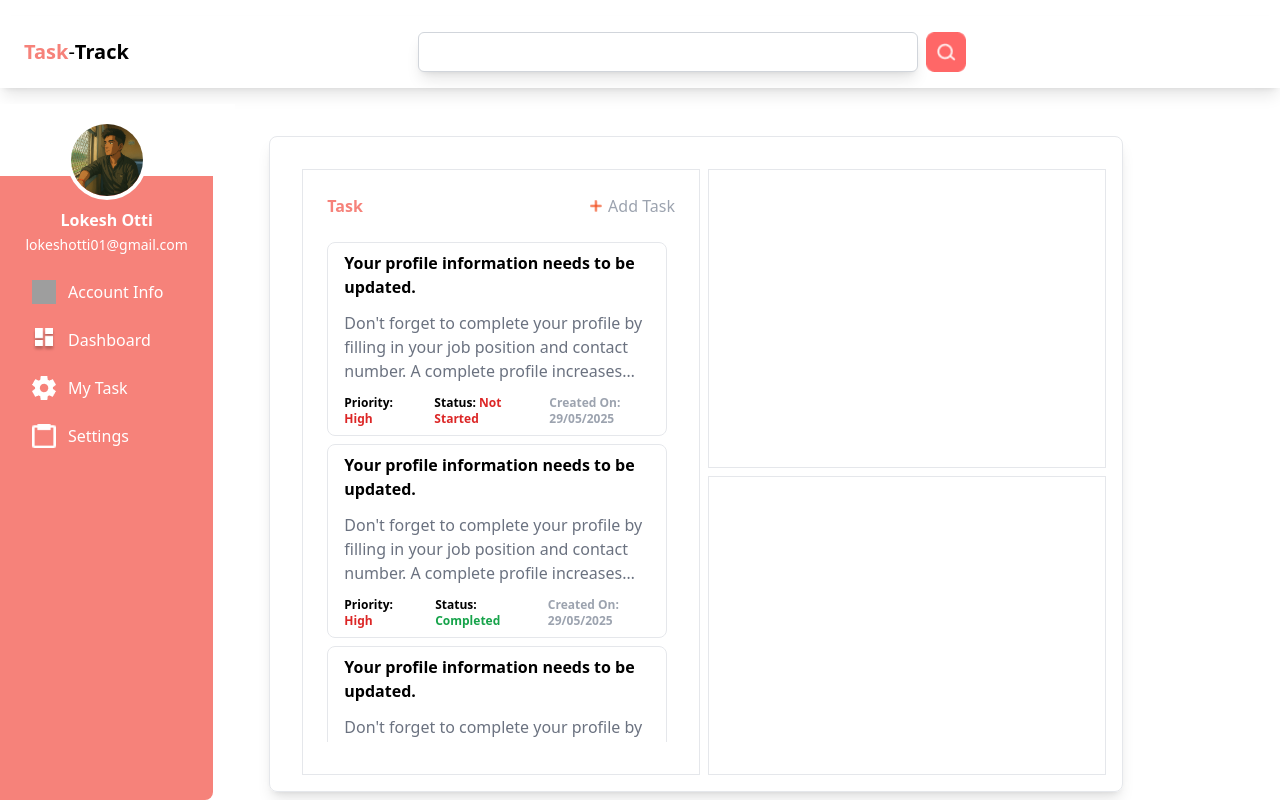
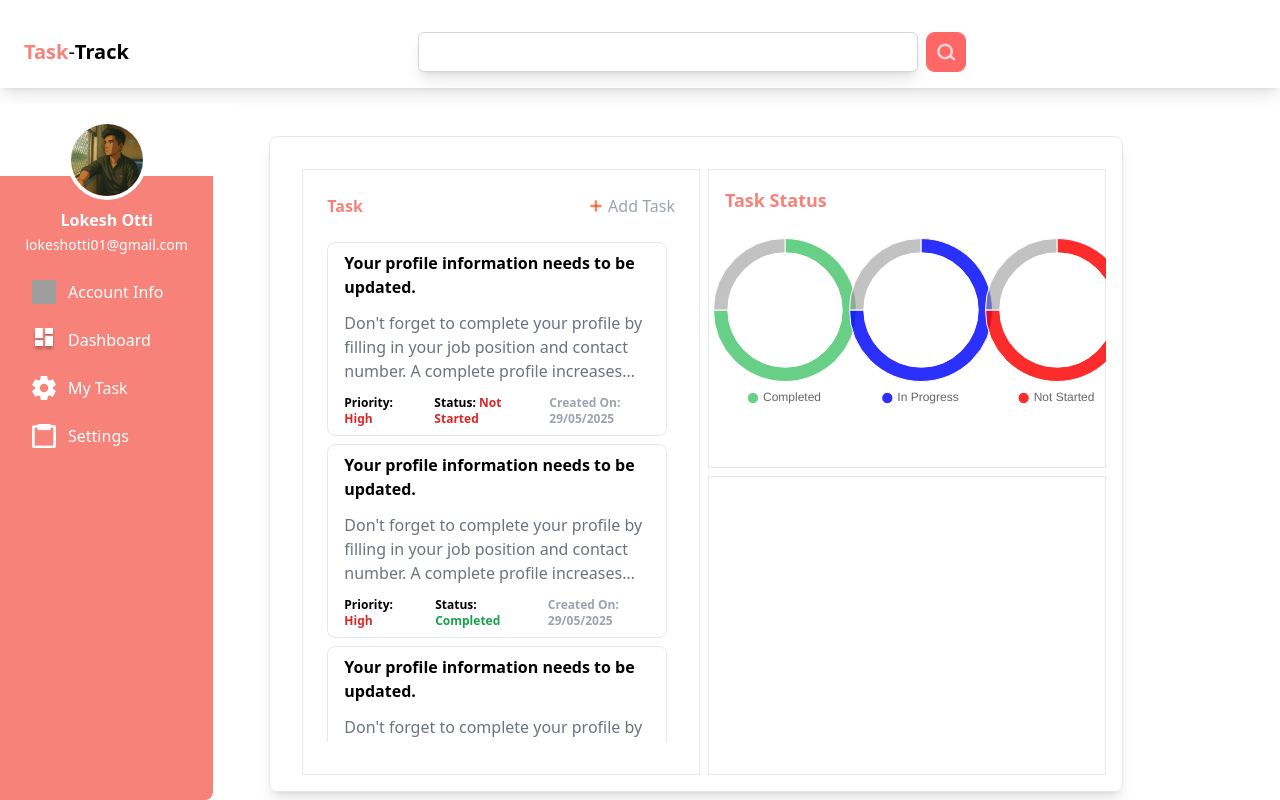
Before and after one commit to LokeshOtti29/TaskTrack, a React (Vite) app: page /Dashboard in a window 1280 px wide. Built offline with nearby package versions, Linux system fonts and the light colour scheme; grey boxes are pictures that could not be loaded.

Commit message:
doughnutchart-created

```diff
--- a/package.json
+++ b/package.json
@@ -11,7 +11,9 @@
   },
   "dependencies": {
     "@hookform/resolvers": "^5.1.1",
+    "chart.js": "^4.5.0",
     "react": "^19.1.0",
+    "react-chartjs-2": "^5.3.0",
     "react-dom": "^19.1.0",
     "react-hook-form": "^7.60.0",
     "react-router-dom": "^7.7.0",
--- a/src/components/UI/Dashboard.jsx
+++ b/src/components/UI/Dashboard.jsx
@@ -1,5 +1,7 @@
 import React from "react";
 import Card from "./Card";
+import Doughnutchart from "./Doughnut";
+import { DASHBORAD } from "../../constants/constant";
 
 const Dashboard = () => {
   return (
@@ -18,7 +20,33 @@ const Dashboard = () => {
         </div>
       </div>
 
-      <div className="border col-span-2 row-span-2 gap-2"></div>
+      <div className="border col-span-2 row-span-2 p-4 flex flex-col gap-6">
+        <span className="text-left text-lg font-semibold text-[rgb(246,130,122)]">
+          Task Status
+        </span>
+
+        <div className="flex flex-row justify-between items-center gap-4">
+          <div className="w-1/3 min-w-[120px] flex justify-center">
+            <Doughnutchart
+              status={DASHBORAD.COMPLETED}
+              color={DASHBORAD.COL_COMP}
+            />
+          </div>
+          <div className="w-1/3 min-w-[120px] flex justify-center">
+            <Doughnutchart
+              status={DASHBORAD.IN_PROGRESS}
+              color={DASHBORAD.COL_PROG}
+            />
+          </div>
+          <div className="w-1/3 min-w-[120px] flex justify-center">
+            <Doughnutchart
+              status={DASHBORAD.NOT_STARTED}
+              color={DASHBORAD.COL_NSTART}
+            />
+          </div>
+        </div>
+      </div>
+
       <div className="border col-span-2 row-span-2 gap-2"></div>
     </div>
   );
--- /dev/null
+++ b/src/components/UI/Doughnut.jsx
@@ -0,0 +1,45 @@
+import React from "react";
+import { Chart as ChartJS, ArcElement, Tooltip, Legend } from "chart.js";
+import { Doughnut } from "react-chartjs-2";
+
+ChartJS.register(ArcElement, Tooltip, Legend);
+
+const Doughnutchart = ({ status, color }) => {
+  const data = {
+    labels: [status, "Remaining"],
+    datasets: [
+      {
+        label: "Task Status",
+        data: [300, 100],
+        backgroundColor: [color, "rgba(155, 154, 154, 0.6)"],
+        borderWidth: 1,
+      },
+    ],
+  };
+
+  const options = {
+    responsive: true,
+    cutout: "80%",
+    plugins: {
+      legend: {
+        position: "bottom",
+        labels: {
+          usePointStyle: true,
+          pointStyle: "dot",
+          boxWidth: 8,
+          boxHeight: 8,
+          padding: 10,
+          filter: (item) => item.index === 0,
+        },
+      },
+    },
+  };
+
+  return (
+    <div style={{ width: "22vw", height: "22vh" }}>
+      <Doughnut data={data} options={options} />
+    </div>
+  );
+};
+
+export default Doughnutchart;
--- a/src/constants/constant.js
+++ b/src/constants/constant.js
@@ -20,3 +20,12 @@ export const SIDE_BAR = [
     ROUTE: "Settings",
   },
 ];
+
+export const DASHBORAD = {
+  COMPLETED: "Completed",
+  COL_COMP: "rgba(16, 179, 65, 0.63)",
+  IN_PROGRESS: "In Progress",
+  COL_PROG: "rgba(8, 12, 253, 0.85)",
+  NOT_STARTED: "Not Started",
+  COL_NSTART: "rgba(253, 8, 8, 0.85)",
+};
--- a/tailwind.config.js
+++ b/tailwind.config.js
@@ -4,5 +4,5 @@ export default {
   theme: {
     extend: {},
   },
-  plugins: [require("tailwind-scrollbar"), require("@tailwindcss/line-clamp")],
+  plugins: [require("tailwind-scrollbar")],
 };
```
